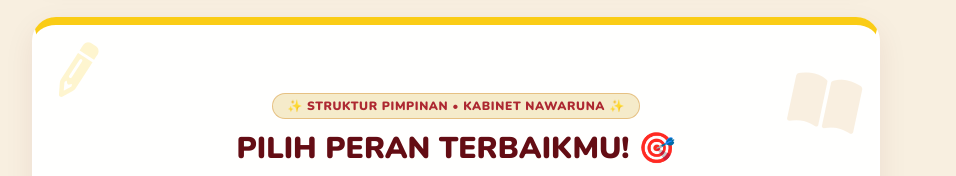
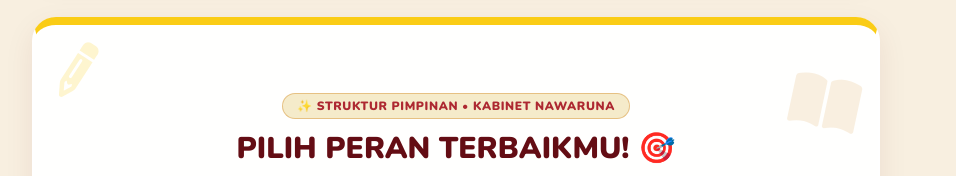
Before and after one commit to ipbmengajarnawaruna/OprecPimpinanNawaruna, a plain HTML site: page index.html in a window 1280 px wide. Shown: the part 2263-2439 px from the top of the page, without its empty margins (184-1140 px from the left). Drawn offline with nearby package versions, Linux system fonts and the light colour scheme.

Commit message:
Update index.html

```diff
--- a/index.html
+++ b/index.html
@@ -375,7 +375,7 @@
 
             <div class="text-center space-y-3 relative z-10">
                 <span class="inline-block bg-pearlBeige/80 text-brownRed font-black text-[11px] sm:text-xs px-3.5 py-1 rounded-full uppercase tracking-wider border border-goldenApricot/50">
-                    ✨ Struktur Pimpinan • Kabinet Nawaruna ✨
+                    ✨ Struktur Pimpinan • Kabinet Nawaruna
                 </span>
                 <div>
                     <h2 class="text-xl sm:text-2xl md:text-3xl font-black text-center text-blackCherry uppercase">
```
